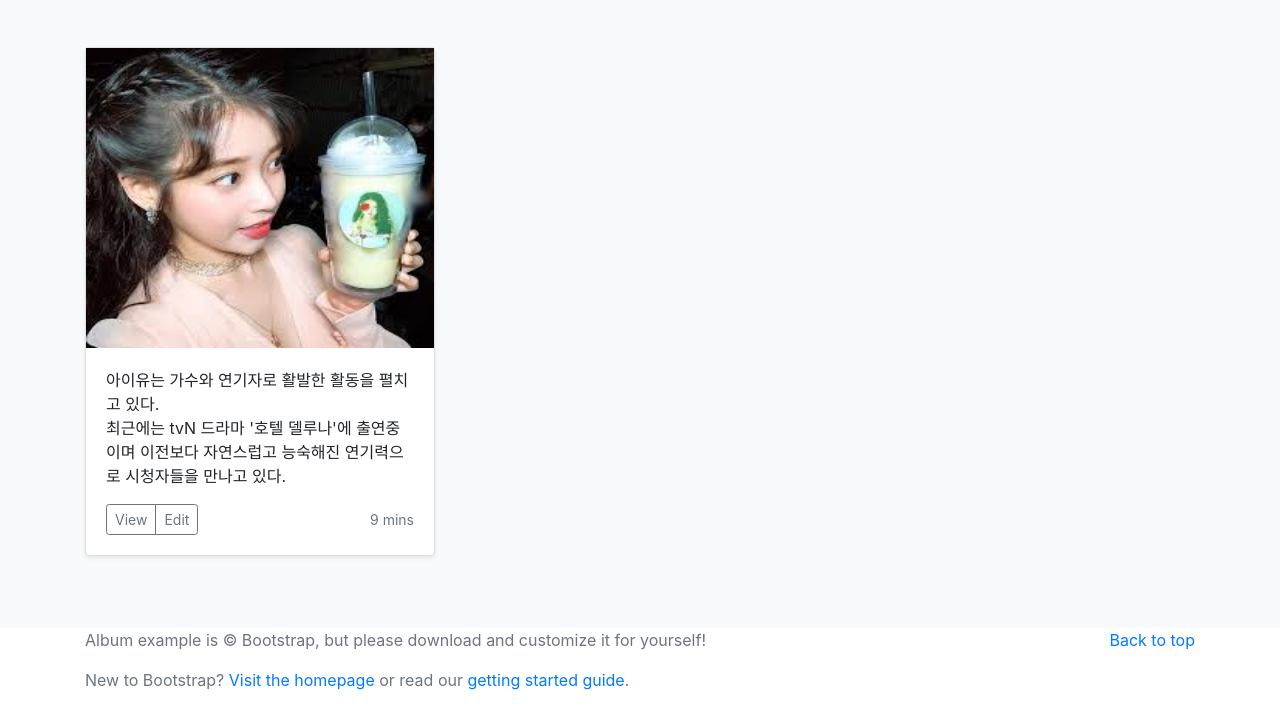
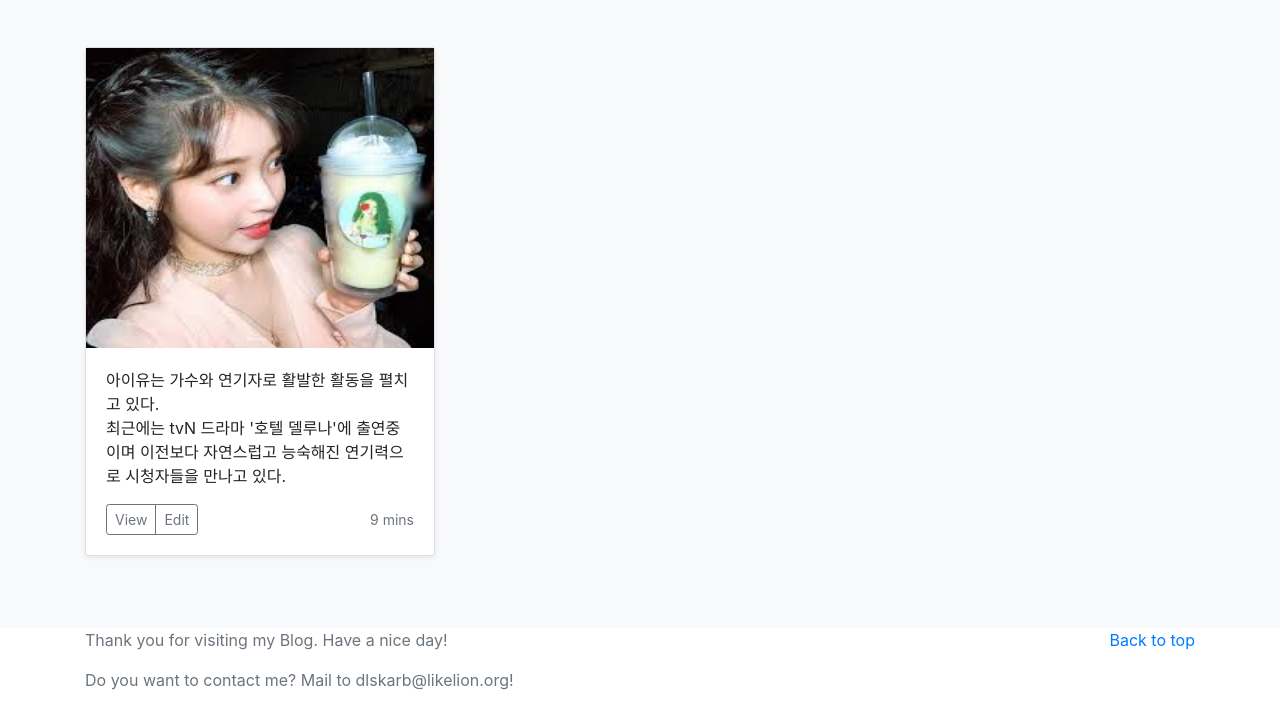
Before and after one commit to Leenamkyu/myblog, a Django app: page /portfolio/ in a window 1280 px wide. Shown: the part 419-1127 px from the top of the page. Run offline with Django 3.2, Linux system fonts and the light colour scheme; data that the repository does not hold is empty; some libraries are stand-ins or nearby versions.

Commit message:
update home's menu_bar & add command function

```diff
--- a/blogapp/templates/details.html
+++ b/blogapp/templates/details.html
@@ -5,7 +5,7 @@
     <div class = "container">
     <h1>{{blog.title}}</h1>
     {{blog.pub_date}}<br><hr>
-    {{blog.body}}<br><br><br><br><br><br><br><br><br>
+    {{blog.body}}<br><br><br><br><br><br><br><br>
 
     <div id="disqus_thread"></div>
     <script>
--- a/myproject/templates/base.html
+++ b/myproject/templates/base.html
@@ -1,4 +1,5 @@
 <head>
+    <title>남규's 메모장</title>
     <link rel="stylesheet" href="https://stackpath.bootstrapcdn.com/bootstrap/4.3.1/css/bootstrap.min.css" integrity="sha384-ggOyR0iXCbMQv3Xipma34MD+dH/1fQ784/j6cY/iJTQUOhcWr7x9JvoRxT2MZw1T" crossorigin="anonymous">
     <script src="https://code.jquery.com/jquery-3.3.1.slim.min.js" integrity="sha384-q8i/X+965DzO0rT7abK41JStQIAqVgRVzpbzo5smXKp4YfRvH+8abtTE1Pi6jizo" crossorigin="anonymous"></script>
     <script src="https://cdnjs.cloudflare.com/ajax/libs/popper.js/1.14.7/umd/popper.min.js" integrity="sha384-UO2eT0CpHqdSJQ6hJty5KVphtPhzWj9WO1clHTMGa3JDZwrnQq4sF86dIHNDz0W1" crossorigin="anonymous"></script>
@@ -19,12 +20,14 @@
         <li class="nav-item">
             <a class="nav-link" href="{% url 'newblog' %}">Write</a>
         </li>
+        <li class="nav-item">
+            <a class="nav-link" href="{% url 'portfolio' %}">Portfolio</a>
+        </li>
         <li class="nav-item dropdown">
             <a class="nav-link dropdown-toggle" href="#" id="navbarDropdown" role="button" data-toggle="dropdown" aria-haspopup="true" aria-expanded="false">
             Dropdown
             </a>
             <div class="dropdown-menu" aria-labelledby="navbarDropdown">
-                <a class="dropdown-item" href="{% url 'portfolio' %}">portfolio</a>
                 <a class="dropdown-item" href="{% url 'signup' %}">sign up</a>
                 <a class="dropdown-item" href="{% url 'login' %}">log in</a>
                 <a class="dropdown-item" href="{% url 'logout' %}">log out</a>
--- a/portfolio/templates/portfolio.html
+++ b/portfolio/templates/portfolio.html
@@ -7,7 +7,7 @@
     <meta name="description" content="">
     <meta name="author" content="Mark Otto, Jacob Thornton, and Bootstrap contributors">
     <meta name="generator" content="Jekyll v3.8.5">
-    <title>Album example · Bootstrap</title>
+    <title>남규's Portfolio</title>
 
     <link rel="stylesheet" href="https://stackpath.bootstrapcdn.com/bootstrap/4.3.1/css/bootstrap.min.css" integrity="sha384-ggOyR0iXCbMQv3Xipma34MD+dH/1fQ784/j6cY/iJTQUOhcWr7x9JvoRxT2MZw1T" crossorigin="anonymous">
     <script src="https://code.jquery.com/jquery-3.3.1.slim.min.js" integrity="sha384-q8i/X+965DzO0rT7abK41JStQIAqVgRVzpbzo5smXKp4YfRvH+8abtTE1Pi6jizo" crossorigin="anonymous"></script>
@@ -133,8 +133,8 @@
     <p class="float-right">
       <a href="#">Back to top</a>
     </p>
-    <p>Album example is &copy; Bootstrap, but please download and customize it for yourself!</p>
-    <p>New to Bootstrap? <a href="https://getbootstrap.com/">Visit the homepage</a> or read our <a href="/docs/4.3/getting-started/introduction/">getting started guide</a>.</p>
+    <p>Thank you for visiting my Blog. Have a nice day!</p>
+    <p>Do you want to contact me? Mail to dlskarb@likelion.org! </p>
   </div>
 </footer>
 <script src="https://code.jquery.com/jquery-3.3.1.slim.min.js" integrity="sha384-q8i/X+965DzO0rT7abK41JStQIAqVgRVzpbzo5smXKp4YfRvH+8abtTE1Pi6jizo" crossorigin="anonymous"></script>
```
